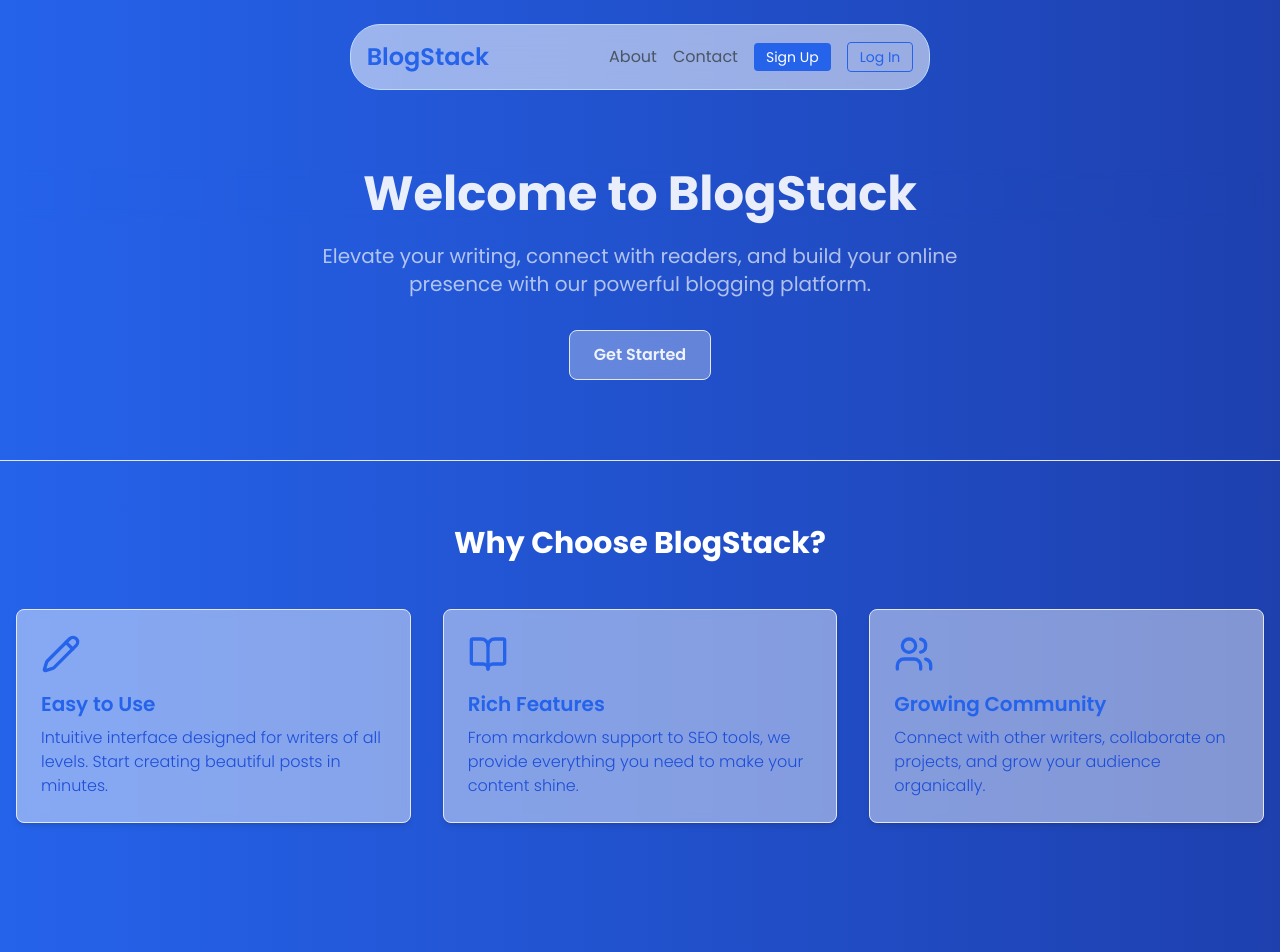
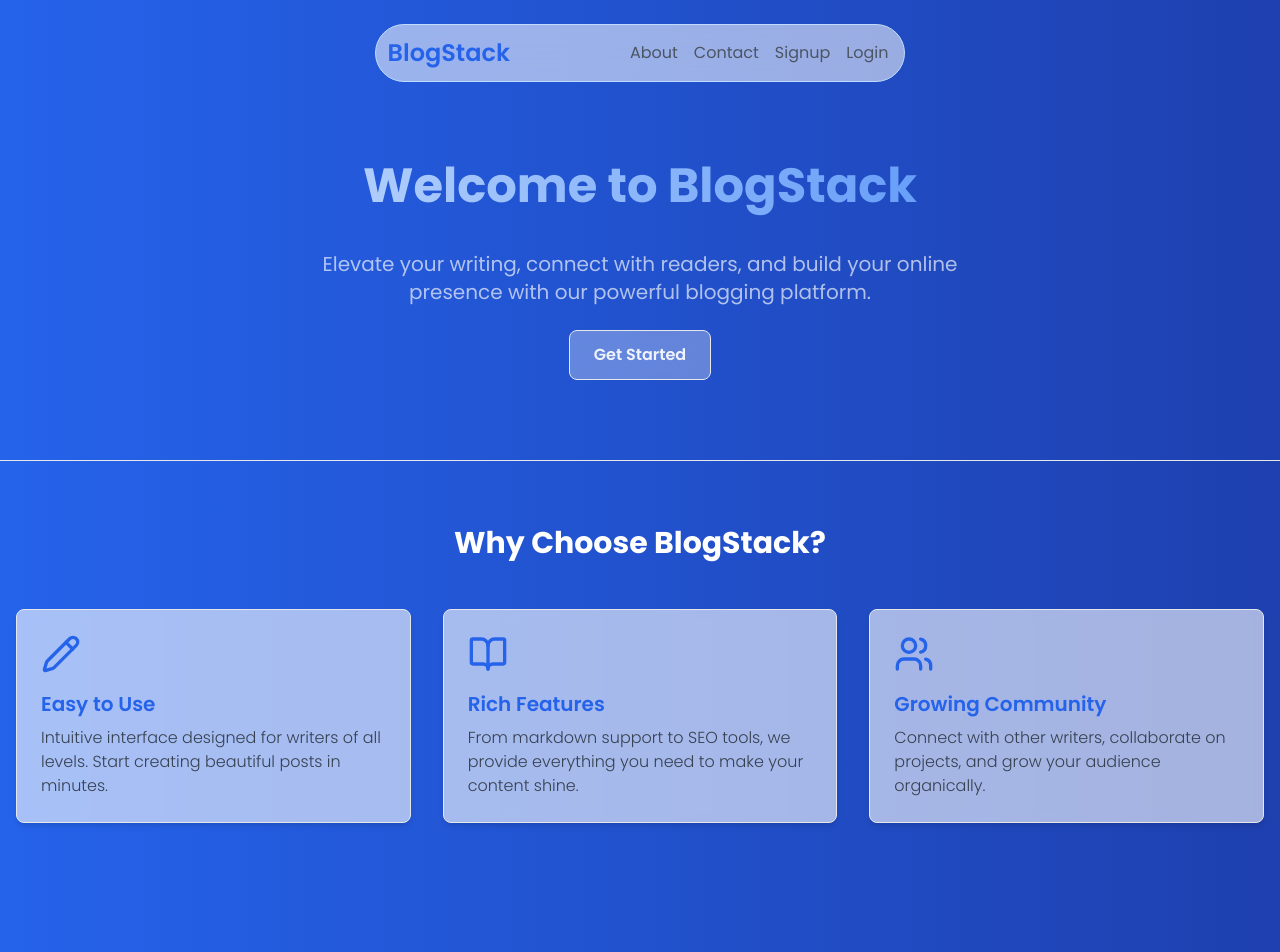
Before and after one commit to shivaraj110/BlogStack, a React (Vite) app: page / in a window 1280 px wide. Shown: the top 952 px of the page. Built offline with nearby package versions, Linux system fonts and the light colour scheme; no server answers.

Commit message:
made some style changes

```diff
--- a/src/pages/Landing.tsx
+++ b/src/pages/Landing.tsx
@@ -13,7 +13,7 @@ function Landing() {
       {" "}
       <header className=" bg-gradient-to-r from-blue-600 to-blue-800 poppins-regular flex justify-center">
         {" "}
-        <div className="container bg-white/55 border-[1.5px] border-blue-200 rounded-[30px] mt-6 backdrop-blur-xl w-fit  transi p-4">
+        <div className="container bg-white/55 border-[1.5px] border-blue-200 rounded-[30px] mt-6 backdrop-blur-xl w-fit  transi p-3">
           {" "}
           <div className="flex flex-col sm:flex-row justify-center gap-6 items-center">
             {" "}
@@ -48,19 +48,19 @@ function Landing() {
                 <li>
                   {" "}
                   <Link
-                    to="/signup"
-                    className="px-3 py-1 bg-blue-600 text-white rounded hover:bg-blue-700 transition-colors text-sm">
+                    to="/about"
+                    className="text-gray-600 hover:text-blue-600 transition-colors">
                     {" "}
-                    Sign Up{" "}
+                    Signup{" "}
                   </Link>{" "}
                 </li>{" "}
                 <li>
                   {" "}
                   <Link
-                    to="/login"
-                    className="px-3 py-1 border border-blue-600 text-blue-600 rounded hover:bg-blue-600 hover:text-white transition-colors text-sm">
+                    to="/about"
+                    className="text-gray-600 hover:text-blue-600 pr-1 transition-colors">
                     {" "}
-                    Log In{" "}
+                    Login{" "}
                   </Link>{" "}
                 </li>{" "}
               </ul>{" "}
@@ -72,19 +72,19 @@ function Landing() {
         {" "}
         <section className="bg-gradient-to-r from-blue-600 to-blue-800 poppins-regular border-b text-white py-20">
           {" "}
-          <div className="container mx-auto px-4 text-center">
+          <div className="container mx-auto px-4 h-fit text-center">
             {" "}
-            <h1 className="text-5xl font-bold mb-6 backdrop-blur-sm text-white/90">
+            <h1 className="text-5xl font-bold mb-6 bg-gradient-to-r h-16 from-blue-100 to-blue-500 text-transparent bg-clip-text">
               Welcome to BlogStack
             </h1>{" "}
-            <p className="text-xl mb-8 max-w-2xl mx-auto text-white/65">
+            <p className="text-xl mb-6 max-w-2xl mx-auto text-white/65">
               {" "}
               Elevate your writing, connect with readers, and build your online
               presence with our powerful blogging platform.{" "}
             </p>{" "}
             <Link
               to="/signup"
-              className="inline-block px-6 py-3 bg-white/30 hover:bg-white/45 border-[1.5px] backdrop-blur-lg hover:text-blue-700/90 text-white/90 font-semibold rounded-lg hover:bg-gray-100 transition-colors">
+              className="inline-block px-6 py-3 bg-white/30 hover:bg-white/60 border-[1.5px] backdrop-blur-lg hover:text-gray-700/90 text-white/90 font-semibold rounded-lg hover:bg-gray-100 transition-colors">
               {" "}
               Get Started{" "}
             </Link>{" "}
@@ -100,40 +100,40 @@ function Landing() {
             </h2>{" "}
             <div className="grid md:grid-cols-3 gap-8">
               {" "}
-              <div className=" border-[1.5px] bg-white/45 backdrop-blur-sm p-6 rounded-lg shadow-md">
+              <div className=" border-[1.5px] bg-white/60 backdrop-blur-sm p-6 rounded-lg shadow-md">
                 {" "}
                 <Pencil className="w-10 h-10 text-blue-600 mb-4" />{" "}
                 <h3 className="text-xl font-semibold mb-2 text-blue-600 ">
                   {" "}
                   Easy to Use{" "}
                 </h3>{" "}
-                <p className="text-blue-700">
+                <p className="text-gray-700">
                   {" "}
                   Intuitive interface designed for writers of all levels. Start
                   creating beautiful posts in minutes.{" "}
                 </p>{" "}
               </div>{" "}
-              <div className=" border-[1.5px] bg-white/45 backdrop-blur-sm p-6 rounded-lg shadow-md">
+              <div className=" border-[1.5px] bg-white/60 backdrop-blur-sm p-6 rounded-lg shadow-md">
                 {" "}
                 <BookOpen className="w-10 h-10 text-blue-600 mb-4" />{" "}
                 <h3 className="text-xl font-semibold mb-2 text-blue-600 ">
                   {" "}
                   Rich Features{" "}
                 </h3>{" "}
-                <p className="text-blue-700">
+                <p className="text-gray-700">
                   {" "}
                   From markdown support to SEO tools, we provide everything you
                   need to make your content shine.{" "}
                 </p>{" "}
               </div>{" "}
-              <div className=" border-[1.5px] bg-white/45 backdrop-blur-sm p-6 rounded-lg shadow-md">
+              <div className=" border-[1.5px] bg-white/60 backdrop-blur-sm p-6 rounded-lg shadow-md">
                 {" "}
                 <Users className="w-10 h-10 text-blue-600 mb-4" />{" "}
                 <h3 className="text-xl font-semibold mb-2 text-blue-600 ">
                   {" "}
                   Growing Community{" "}
                 </h3>{" "}
-                <p className="text-blue-700">
+                <p className="text-gray-700">
                   {" "}
                   Connect with other writers, collaborate on projects, and grow
                   your audience organically.{" "}
@@ -155,7 +155,7 @@ function Landing() {
               {featuredBlogs.map((post) => (
                 <div
                   key={post?.id}
-                  className="bg-white border-[1.5px] bg-white/45 backdrop-blur-sm rounded-lg hover:-translate-y-4 transi  shadow-md overflow-hidden">
+                  className="bg-white border-[1.5px] bg-white/60 backdrop-blur-sm rounded-lg hover:-translate-y-4 transi  shadow-md overflow-hidden">
                   {" "}
                   <div className="p-6">
                     {" "}
@@ -163,7 +163,7 @@ function Landing() {
                       {" "}
                       {}{" "}
                     </h3>{" "}
-                    <p className="text-gray-600 mb-4">
+                    <p className="text-gray-700 mb-4">
                       {post?.content.slice(0, 100) + "..."}
                     </p>{" "}
                     <div className="flex justify-between items-center">
@@ -187,7 +187,7 @@ function Landing() {
         </section>{" "}
         <Link
           to={`/blogs`}
-          className="px-4 py-2 bg-blue-600 text-white rounded max-w-32 mx-auto text-center bg-white/30 font-semibold hover:bg-white/45 border-[1.5px] backdrop-blur-lg hover:text-blue-700/90 text-white/90 mb-8 flex flex-col hover:bg-blue-700 transition-colors">
+          className="px-4 py-2 bg-blue-600 text-white rounded max-w-32 mx-auto text-center bg-white/30 font-semibold hover:bg-white/60 border-[1.5px] backdrop-blur-lg hover:text-gray-700/90 text-white/90 mb-8 flex flex-col hover:bg-blue-700 transition-colors">
           {" "}
           More posts{" "}
         </Link>{" "}
```
